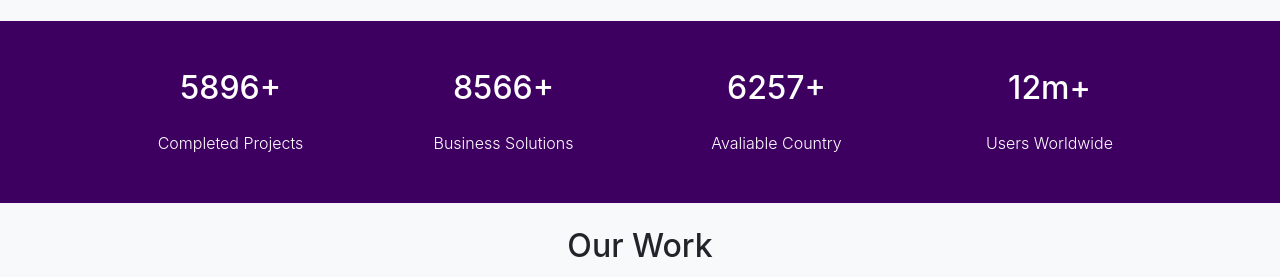
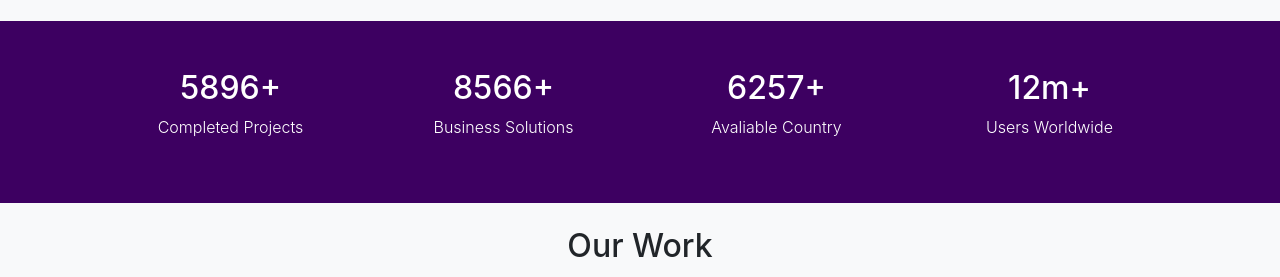
Before and after one commit to RodBrowning/bootstrap-4-page, a website: page index.html in a window 1280 px wide. Shown: the part 1388-1665 px from the top of the page. Drawn offline with nearby package versions, Linux system fonts and the light colour scheme.

Commit message:
Ajuste margens do avaliation

```diff
--- a/css/MyStyle.css
+++ b/css/MyStyle.css
@@ -30,9 +30,6 @@ header{
 #avaliation{
 	background-color: hsla(278, 100%, 19%, 1) !important;
 }
- #avaliation p{
-	margin: 0;
- }
 
 
 #team-section img {
--- a/index.html
+++ b/index.html
@@ -117,7 +117,7 @@
 		<div class="container">
 			<div class="row text-center text-white font-weight-light p-4">
 				<div class="col-lg-3 col-md-6 col-sm-6">
-					<h2 class="pb-3">
+					<h2>
 						5896+
 					</h2>
 					<p>
@@ -125,7 +125,7 @@
 					</p>
 				</div>
 				<div class="col-lg-3 col-md-6 col-sm-6">
-					<h2  class="pb-3">
+					<h2>
 						8566+
 					</h2>
 					<p>
@@ -134,7 +134,7 @@
 
 				</div>
 				<div class="col-lg-3 col-md-6 col-sm-6">
-					<h2  class="pb-3">
+					<h2>
 						6257+
 					</h2>
 					<p>
@@ -143,7 +143,7 @@
 
 				</div>
 				<div class="col-lg-3 col-md-6 col-sm-6">
-					<h2  class="pb-3">
+					<h2>
 						12m+
 					</h2>
 					<p>
```
